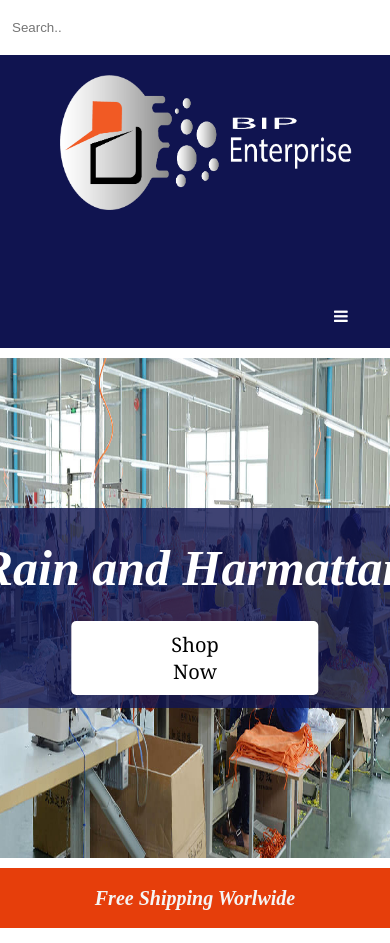
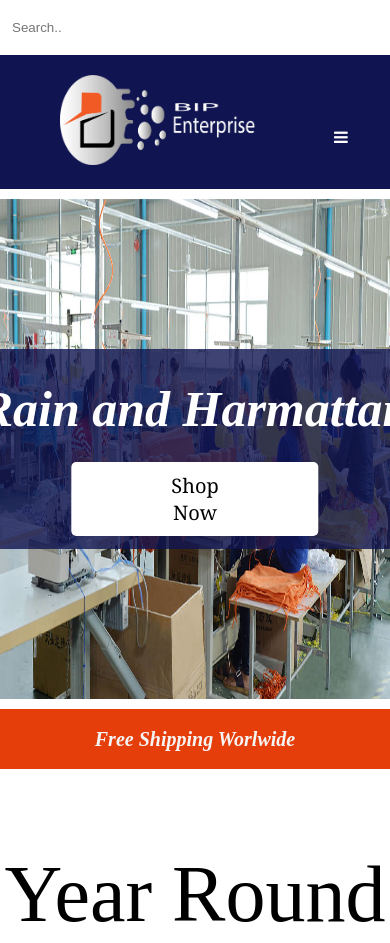
Before and after one commit to ibuchi/bip, a plain HTML site: page index.html in a window 390 px wide. Shown: the top 943 px of the page. Drawn offline with Linux system fonts and the light colour scheme.

Commit message:
git commit -m "modification5"

```diff
--- a/css/index.css
+++ b/css/index.css
@@ -70,6 +70,13 @@ input[type=text]:focus {
 .logo{
     padding: 20px;
     margin-left: 20px;
+}
+
+@media screen and (max-width: 500px) {
+    img.logo {
+     width: 50%;
+
+    }
 }
 
 /*css for div conatining the text and button */
```
